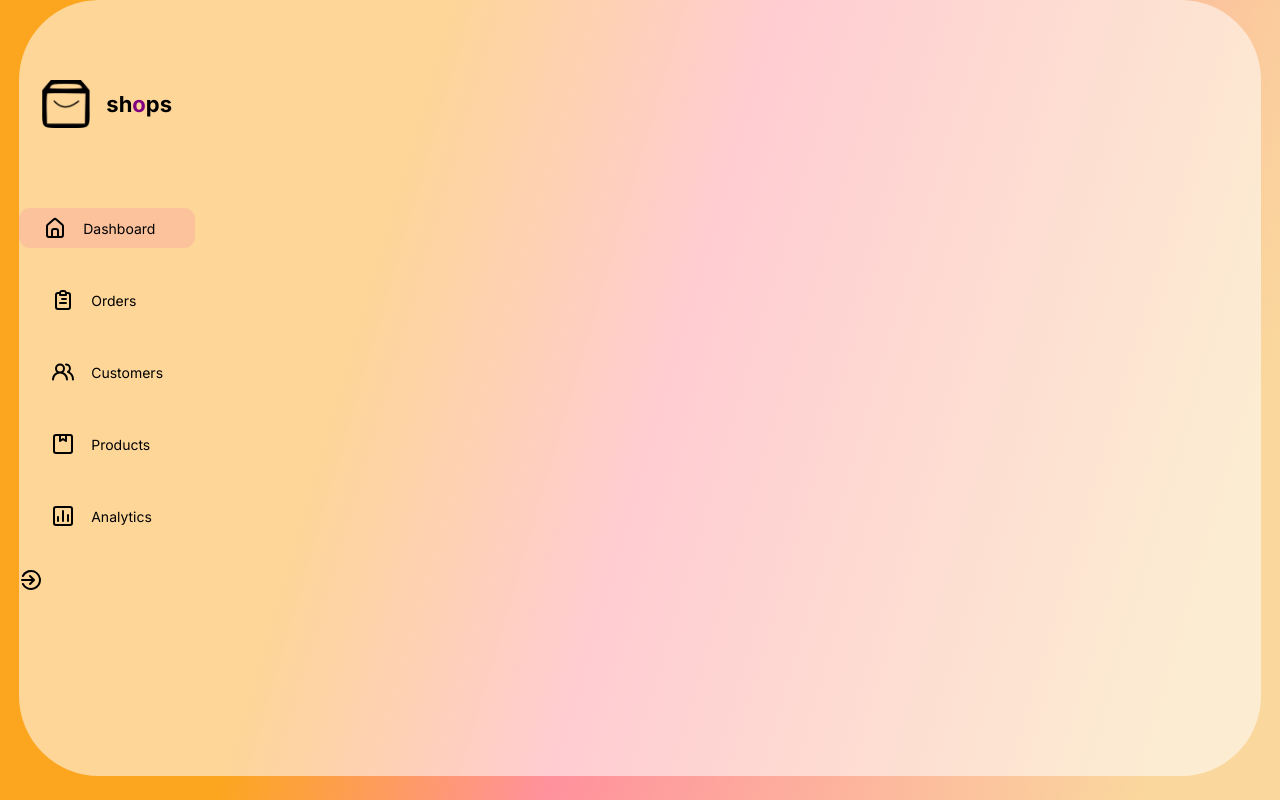
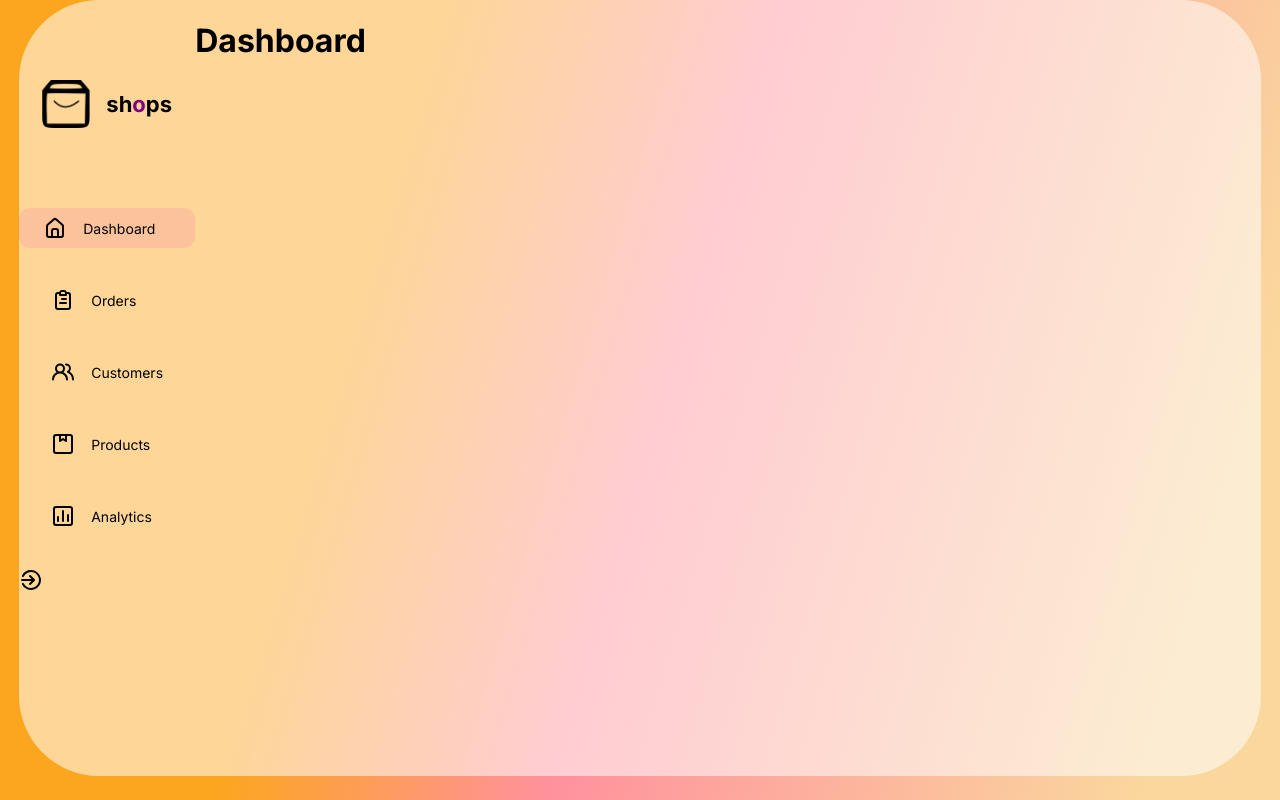
Before and after one commit to Cathymak/React-Admin-Dashboard-, a React (Create React App) app: page / in a window 1280 px wide. Built offline with nearby package versions, Linux system fonts and the light colour scheme.

Commit message:
Creation of new folder and files
MainDash.css & Maindash.js as well as Cards.css & Cards.js

```diff
--- a/src/App.js
+++ b/src/App.js
@@ -1,12 +1,14 @@
 import './App.css';
+import MainDash from './components/MainDash/MainDash';
 import Sidebar from './components/sidebar/Sidebar';
+
 
 function App() {
   return (
     <div className="App">
       <div className="AppGlass">
       <Sidebar/>
-
+      <MainDash/>
       </div>
     </div>
   );
--- /dev/null
+++ b/src/components/Cards/Cards.js
@@ -0,0 +1 @@
+import React from "react";
--- a/src/components/MainDash/MainDash.css
+++ b/src/components/MainDash/MainDash.css
@@ -0,0 +1,7 @@
+.MainDash{
+    display:flex;
+    flex-direction:column;
+    justify-content: space-evenly;
+
+
+}
--- a/src/components/MainDash/MainDash.js
+++ b/src/components/MainDash/MainDash.js
@@ -0,0 +1,17 @@
+import { ClassNames } from "@emotion/react";
+import React from "react";
+
+const MainDash =()=> {
+
+    return (
+   <div className="MainDash">
+
+   <h1>Dashboard</h1>
+   <card/>
+   </div>
+
+    )
+
+}
+
+export default MainDash;
```
Also changed, not shown: src/components/Cards/Cards.css (added).
